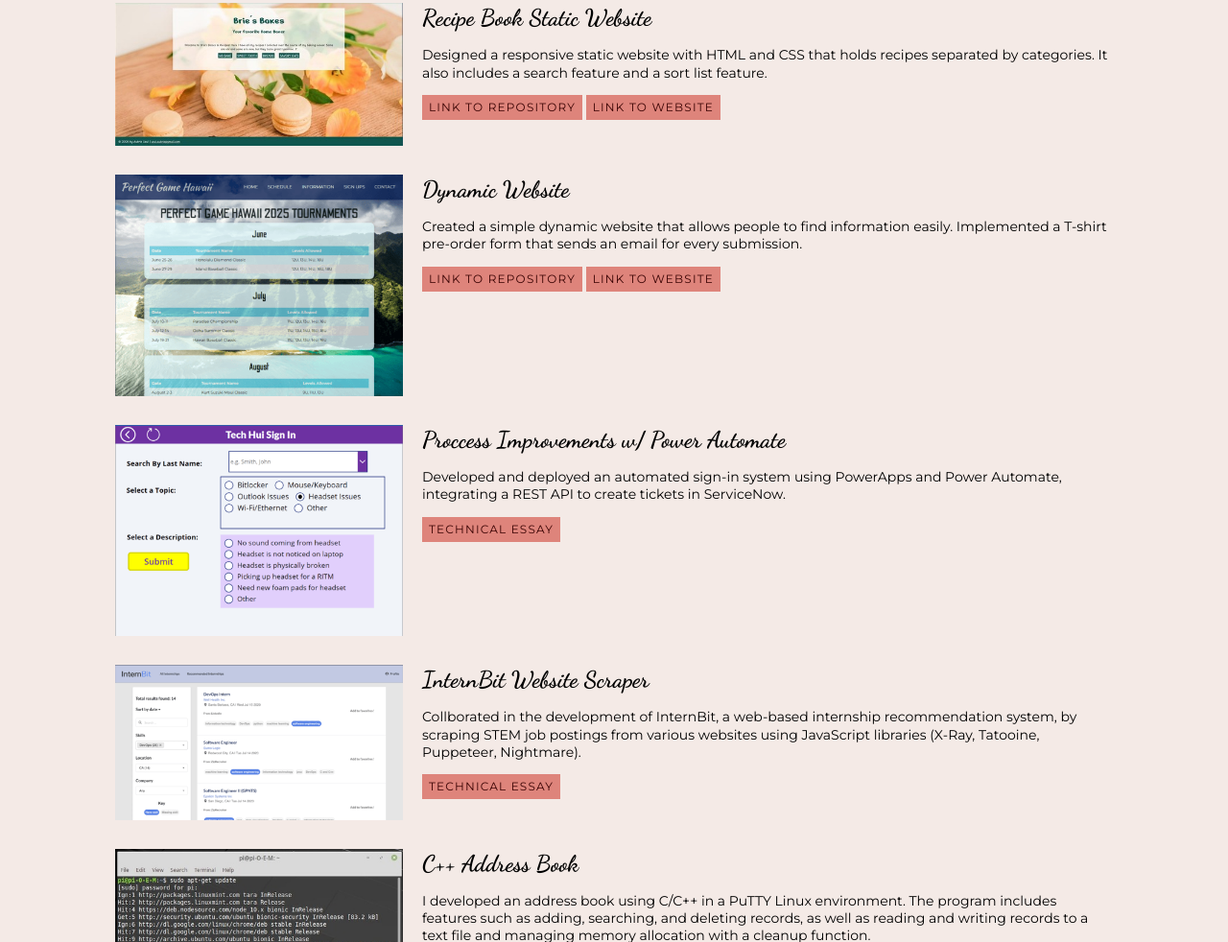
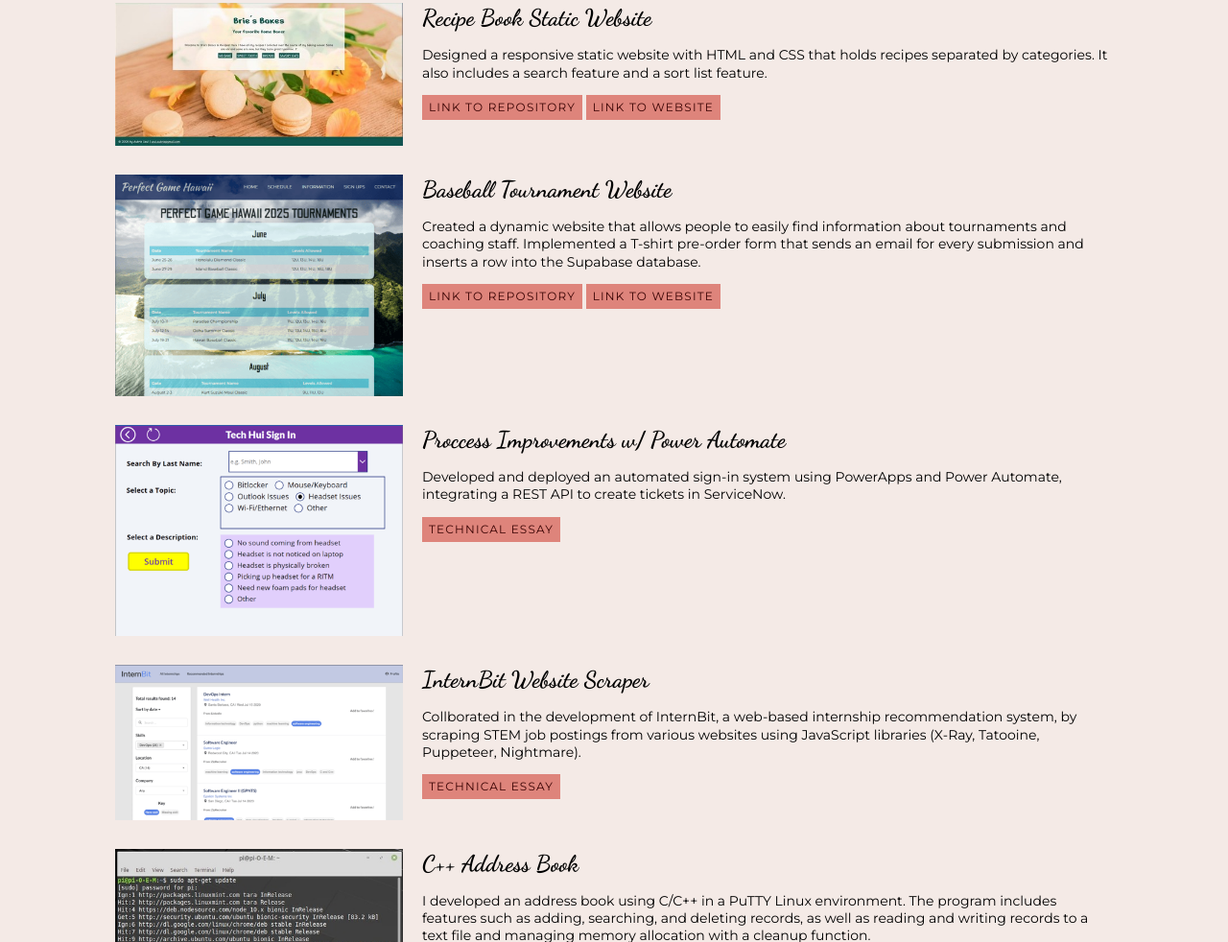
Before and after one commit to aubstah24/Aubrie-Usui-Portfolio, a plain HTML site: page resume.html in a window 1280 px wide. Shown: the part 1623-2605 px from the top of the page at 96% size. Drawn offline with Linux system fonts and the light colour scheme.

Commit message:
Update resume.html

```diff
--- a/resume.html
+++ b/resume.html
@@ -71,8 +71,8 @@
 
         <section class="project-item">
           <img src="images/project-pgweb-500px.png" srcset="images/project-pgweb-1000px.png 2x" alt="PG Website" width="" height="">
-          <h3>Dynamic Website</h3>
-          <p>Created a simple dynamic website that allows people to find information easily.  Implemented a T-shirt pre-order form that sends an email for every submission.  </p>
+          <h3>Baseball Tournament Website</h3>
+          <p>Created a dynamic website that allows people to easily find information about tournaments and coaching staff.  Implemented a T-shirt pre-order form that sends an email for every submission and inserts a row into the Supabase database.   </p>
           <a class="btn" href="https://github.com/aubstah24/Tsunami-Academy" target="_blank">Link To Repository</a>
           <a class="btn" href="https://tsunami-academy.vercel.app/" target="_blank">Link To Website</a>
         </section>
```
